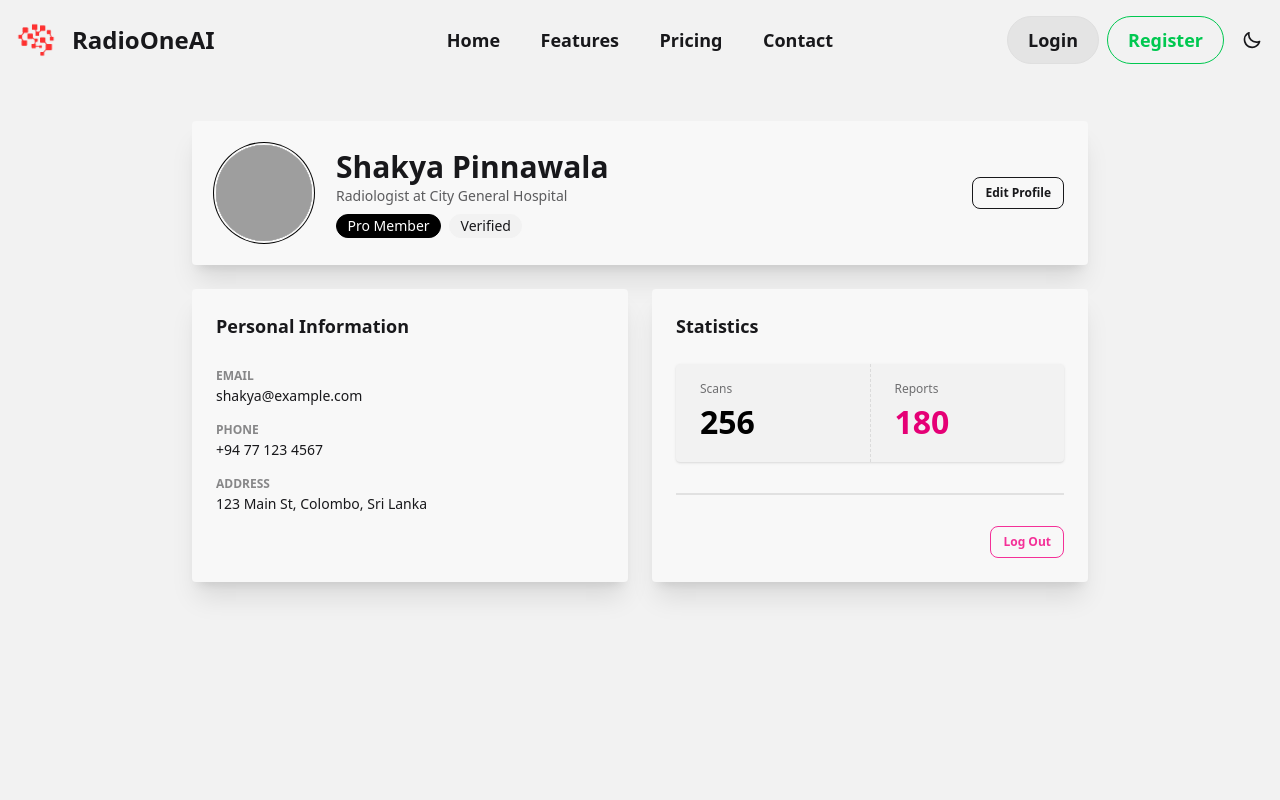
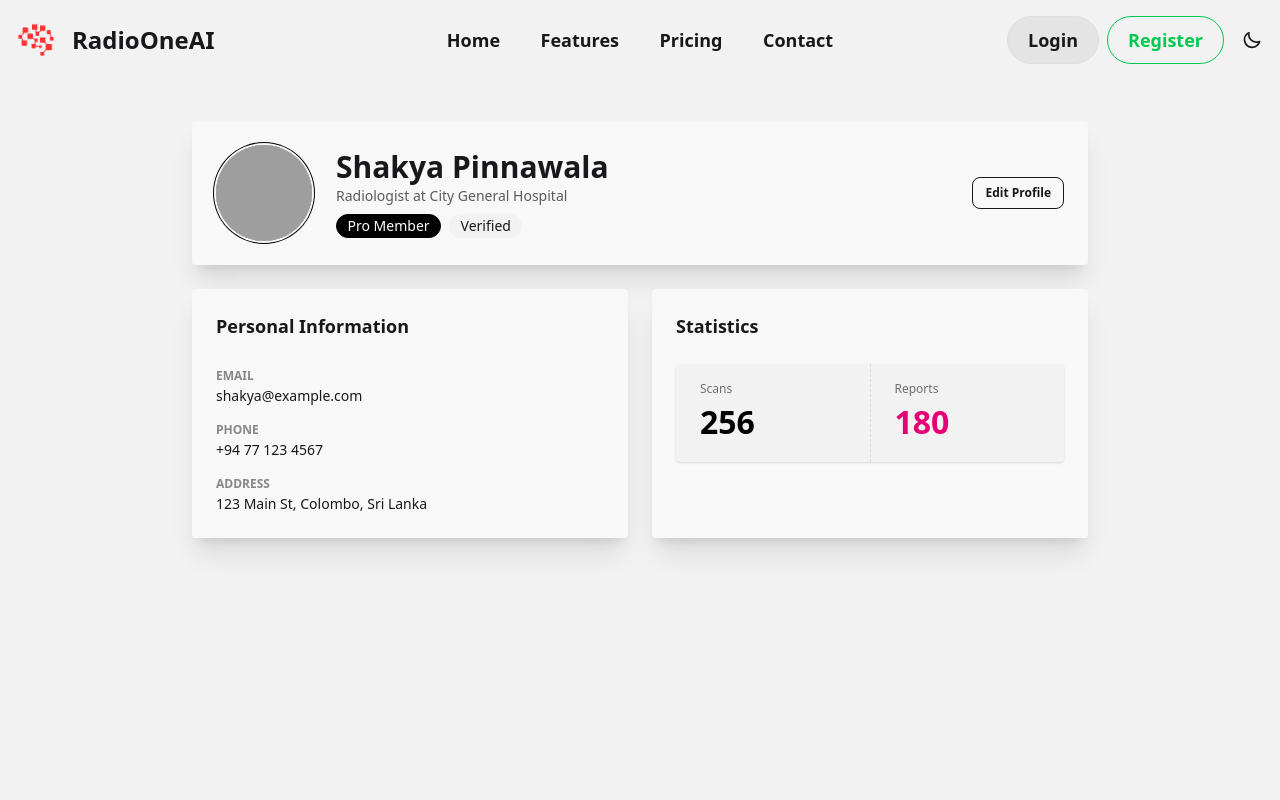
Before and after one commit to RadioOneAI/Frontend, a React (Vite) app in the folder radio-one-ai/: page /profile in a window 1280 px wide. Shown: the top 800 px of the page. Built offline with nearby package versions, Linux system fonts and the light colour scheme; grey boxes are pictures that could not be loaded.

Commit message:
removed logout button from profile page

```diff
--- a/radio-one-ai/src/pages/UserProfile.jsx
+++ b/radio-one-ai/src/pages/UserProfile.jsx
@@ -61,12 +61,12 @@ export default function UserProfile() {
             </div>
           </div>
 
-          {/* Account Stats / Actions */}
+          {/* Account Stats */}
           <div className="card bg-base-100 shadow-xl">
             <div className="card-body">
               <h2 className="card-title mb-4">Statistics</h2>
 
-              <div className="stats stats-vertical lg:stats-horizontal shadow bg-base-200">
+              <div className="stats stats-vertical lg:stats-horizontal shadow bg-base-200 w-full">
                 <div className="stat">
                   <div className="stat-title">Scans</div>
                   <div className="stat-value text-primary">256</div>
@@ -76,12 +76,6 @@ export default function UserProfile() {
                   <div className="stat-value text-secondary">180</div>
                 </div>
               </div>
-
-              <div className="divider"></div>
-
-              <div className="card-actions justify-end mt-auto">
-                <button className="btn btn-error btn-outline btn-sm">Log Out</button>
-              </div>
             </div>
           </div>
         </div>
```
